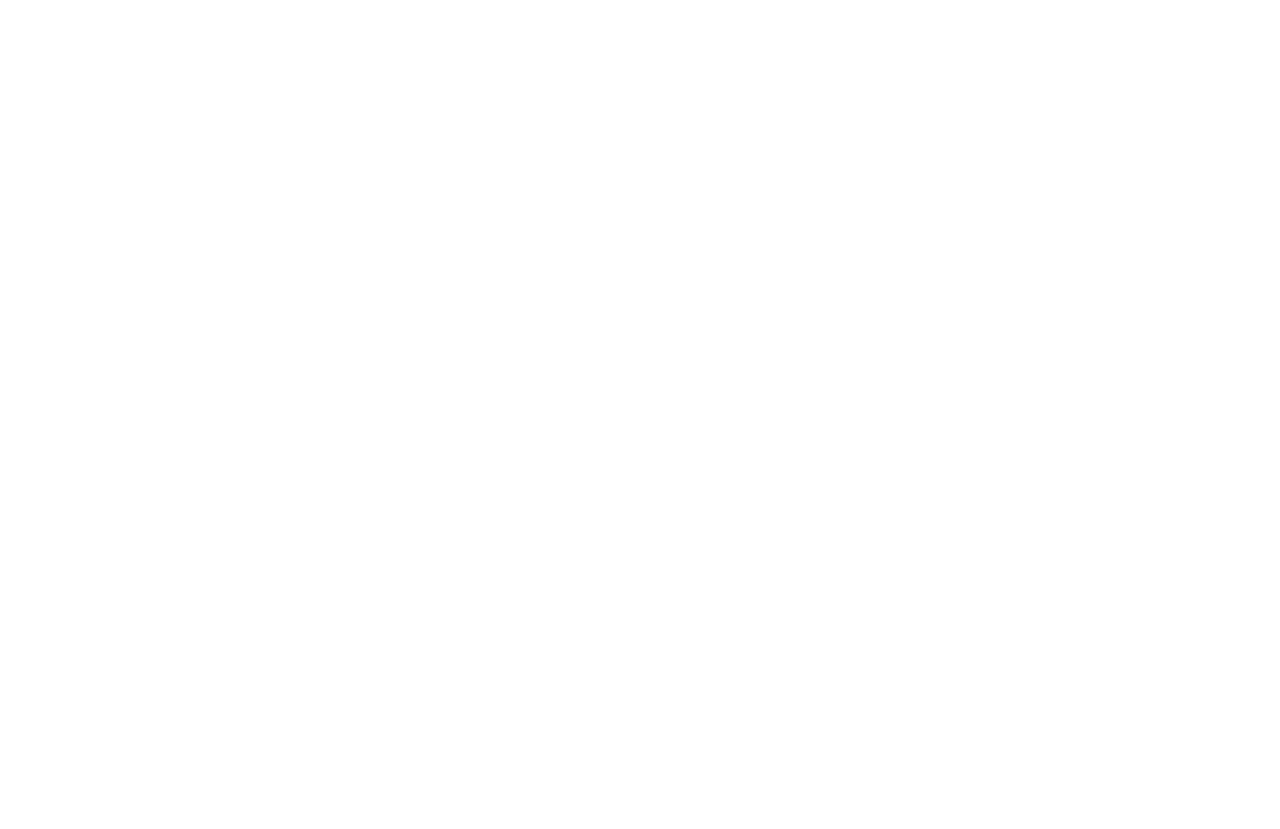
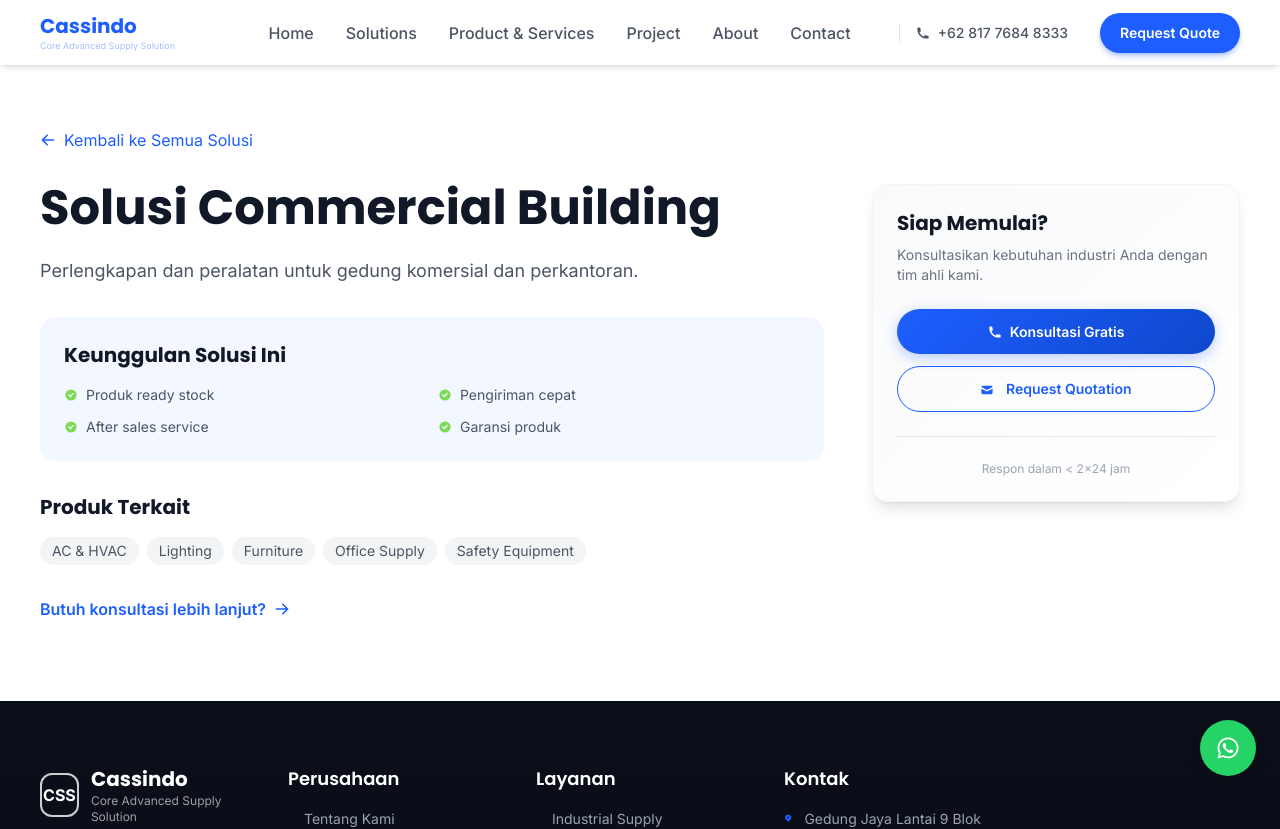
Before and after one commit to herlan-syihabudin/CASSINDO, a Next.js app: page /solutions/commercial-building in a window 1280 px wide. Before the commit this address had no page. Shown: the top 829 px of the page. Before the commit the page ends 800 px from the top, so only its background shows below. Built offline with nearby package versions, Linux system fonts and the light colour scheme.

Commit message:
Update solutions data and improve layout

```diff
--- a/src/app/solutions/[slug]/page.tsx
+++ b/src/app/solutions/[slug]/page.tsx
@@ -5,6 +5,7 @@ import Navbar from '@/components/Navbar'
 import Footer from '@/components/Footer'
 
 const solutionsData = {
+  // 1. Manufaktur
   manufaktur: {
     title: 'Solusi Manufaktur',
     description: 'Optimalkan produksi pabrik Anda dengan pengadaan sparepart dan material yang tepat waktu.',
@@ -15,7 +16,10 @@ const solutionsData = {
       'Tim teknis siap konsultasi'
     ],
     products: ['Sparepart Mesin', 'Raw Material', 'Fastener & Tools', 'Safety Equipment'],
+    image: '/images/solutions/manufaktur.jpg'
   },
+
+  // 2. Konstruksi
   konstruksi: {
     title: 'Solusi Konstruksi',
     description: 'Dukung proyek konstruksi Anda dengan material berkualitas dan pengiriman tepat jadwal.',
@@ -26,28 +30,63 @@ const solutionsData = {
       'Koordinasi dengan jadwal proyek'
     ],
     products: ['Besi Beton', 'Semen', 'Baja Ringan', 'Scaffolding', 'Cat Tembok'],
+    image: '/images/solutions/konstruksi.jpg'
   },
-  tambang: {
-    title: 'Solusi Tambang & Energi',
-    description: 'Pasokan komponen heavy duty untuk operasional tambang dan energi.',
+
+  // 3. Energy & Utility
+  'energy-utility': {
+    title: 'Solusi Energy & Utility',
+    description: 'Pasokan komponen dan peralatan untuk sektor energi dan utilitas.',
     benefits: [
-      'Sparepart original untuk alat berat',
-      'Pengiriman cepat ke site tambang',
+      'Komponen berkualitas industri',
+      'Pengiriman tepat waktu',
       'Technical support 24/7',
-      'Warranty resmi'
+      'Garansi produk resmi'
     ],
-    products: ['Pompa Industri', 'Gearbox', 'Hydraulic Components', 'Safety Equipment'],
+    products: ['Generator Set', 'Panel Listrik', 'Kabel Power', 'Trafo', 'UPS'],
+    image: '/images/solutions/energy.jpg'
   },
-  pemerintah: {
-    title: 'Solusi Pemerintah',
-    description: 'Mitra terpercaya untuk pengadaan barang/jasa pemerintah dengan legalitas lengkap.',
+
+  // 4. Oil & Gas
+  'oil-gas': {
+    title: 'Solusi Oil & Gas',
+    description: 'Peralatan dan safety equipment untuk industri migas.',
     benefits: [
-      'NIB & NPWP terdaftar',
-      'Pengalaman tender BUMN',
-      'Dokumen administrasi lengkap',
-      'Harga kompetitif'
+      'Produk bersertifikasi migas',
+      'Pengiriman ke site terpencil',
+      'Safety equipment lengkap',
+      'Dokumen lengkap'
     ],
-    products: ['Office Supply', 'Furniture', 'IT Equipment', 'Logistik'],
+    products: ['Safety Equipment', 'Peralatan Pipa', 'Valve & Fitting', 'Alat Berat', 'PPE'],
+    image: '/images/solutions/oil-gas.jpg'
+  },
+
+  // 5. Commercial Building
+  'commercial-building': {
+    title: 'Solusi Commercial Building',
+    description: 'Perlengkapan dan peralatan untuk gedung komersial dan perkantoran.',
+    benefits: [
+      'Produk ready stock',
+      'Pengiriman cepat',
+      'After sales service',
+      'Garansi produk'
+    ],
+    products: ['AC & HVAC', 'Lighting', 'Furniture', 'Office Supply', 'Safety Equipment'],
+    image: '/images/solutions/commercial.jpg'
+  },
+
+  // 6. Warehouse & Logistik
+  'warehouse-logistik': {
+    title: 'Solusi Warehouse & Logistik',
+    description: 'Peralatan gudang dan solusi logistik untuk operasional distribusi.',
+    benefits: [
+      'Rak gudang ready stock',
+      'Forklift & material handling',
+      'Sistem inventaris',
+      'Pengiriman nasional'
+    ],
+    products: ['Rak Gudang', 'Forklift', 'Pallet', 'Packaging', 'Labeling System'],
+    image: '/images/solutions/warehouse.jpg'
   },
 }
 
@@ -55,55 +94,105 @@ export async function generateStaticParams() {
   return Object.keys(solutionsData).map((slug) => ({ slug }))
 }
 
+export async function generateMetadata({ params }: { params: { slug: string } }) {
+  const solution = solutionsData[params.slug as keyof typeof solutionsData]
+  if (!solution) return { title: 'Solusi Tidak Ditemukan' }
+  return {
+    title: `${solution.title} | Cassindo`,
+    description: solution.description,
+  }
+}
+
 export default function SolutionDetailPage({ params }: { params: { slug: string } }) {
   const solution = solutionsData[params.slug as keyof typeof solutionsData]
 
-  if (!solution) notFound()
+  if (!solution) {
+    notFound()
+  }
 
   return (
     <>
       <Navbar />
       <main className="pt-32 pb-20">
         <div className="container-custom">
-          <Link href="/solutions" className="inline-flex items-center gap-2 text-primary hover:gap-3 transition mb-8">
-            <HiArrowLeft /> Kembali ke Semua Solusi
+          {/* Back Button */}
+          <Link
+            href="/solutions"
+            className="inline-flex items-center gap-2 text-primary hover:gap-3 transition-all mb-8 group"
+          >
+            <HiArrowLeft className="group-hover:-translate-x-1 transition" />
+            <span>Kembali ke Semua Solusi</span>
           </Link>
 
           <div className="grid lg:grid-cols-3 gap-12">
+            {/* Main Content */}
             <div className="lg:col-span-2">
               <h1 className="text-4xl md:text-5xl font-bold text-dark mb-6">{solution.title}</h1>
-              <p className="text-lg text-gray-600 mb-8">{solution.description}</p>
+              <p className="text-lg text-gray-600 mb-8 leading-relaxed">
+                {solution.description}
+              </p>
 
+              {/* Benefits Section */}
               <div className="bg-primary/5 rounded-2xl p-6 mb-8">
                 <h2 className="text-xl font-bold text-dark mb-4">Keunggulan Solusi Ini</h2>
                 <div className="grid sm:grid-cols-2 gap-3">
                   {solution.benefits.map((benefit) => (
                     <div key={benefit} className="flex items-center gap-2">
-                      <HiCheckCircle className="text-accent" />
-                      <span className="text-gray-600">{benefit}</span>
+                      <HiCheckCircle className="text-accent text-sm flex-shrink-0" />
+                      <span className="text-gray-600 text-sm">{benefit}</span>
                     </div>
                   ))}
                 </div>
               </div>
 
+              {/* Products Section */}
               <h2 className="text-xl font-bold text-dark mb-4">Produk Terkait</h2>
-              <div className="flex flex-wrap gap-2">
+              <div className="flex flex-wrap gap-2 mb-8">
                 {solution.products.map((product) => (
                   <span key={product} className="px-3 py-1 bg-gray-100 text-gray-600 rounded-full text-sm">
                     {product}
                   </span>
                 ))}
               </div>
+
+              {/* CTA to Contact */}
+              <div className="mt-8">
+                <Link
+                  href="/contact"
+                  className="inline-flex items-center gap-2 text-primary font-semibold hover:gap-3 transition-all group"
+                >
+                  <span>Butuh konsultasi lebih lanjut?</span>
+                  <HiArrowRight className="group-hover:translate-x-1 transition" />
+                </Link>
+              </div>
             </div>
 
+            {/* Sidebar CTA */}
             <div className="lg:col-span-1">
-              <div className="bg-white rounded-2xl p-6 sticky top-28 border border-gray-100 shadow-lg">
+              <div className="bg-gradient-to-br from-gray-50 to-white rounded-2xl p-6 sticky top-28 border border-gray-100 shadow-lg">
                 <h2 className="text-xl font-bold text-dark mb-2">Siap Memulai?</h2>
-                <p className="text-gray-500 text-sm mb-6">Konsultasikan kebutuhan industri Anda dengan tim ahli kami.</p>
-                <Link href="/contact" className="btn-primary w-full justify-center"><HiPhone /> Konsultasi Gratis</Link>
-                <Link href="/contact" className="block text-center border border-primary text-primary px-6 py-3 rounded-full hover:bg-primary hover:text-white transition mt-3 font-semibold">
-                  <HiMail className="inline mr-2" /> Request Quotation
-                </Link>
+                <p className="text-gray-500 text-sm mb-6">
+                  Konsultasikan kebutuhan industri Anda dengan tim ahli kami.
+                </p>
+                <div className="space-y-3">
+                  <Link
+                    href="/contact"
+                    className="btn-primary w-full justify-center"
+                  >
+                    <HiPhone className="text-sm" /> Konsultasi Gratis
+                  </Link>
+                  <Link
+                    href="/contact"
+                    className="block text-center border border-primary text-primary px-6 py-3 rounded-full hover:bg-primary hover:text-white transition w-full font-semibold text-sm"
+                  >
+                    <HiMail className="inline mr-2" /> Request Quotation
+                  </Link>
+                </div>
+                <div className="mt-6 pt-6 border-t border-gray-200">
+                  <p className="text-xs text-gray-400 text-center">
+                    Respon dalam &lt; 2x24 jam
+                  </p>
+                </div>
               </div>
             </div>
           </div>
```
